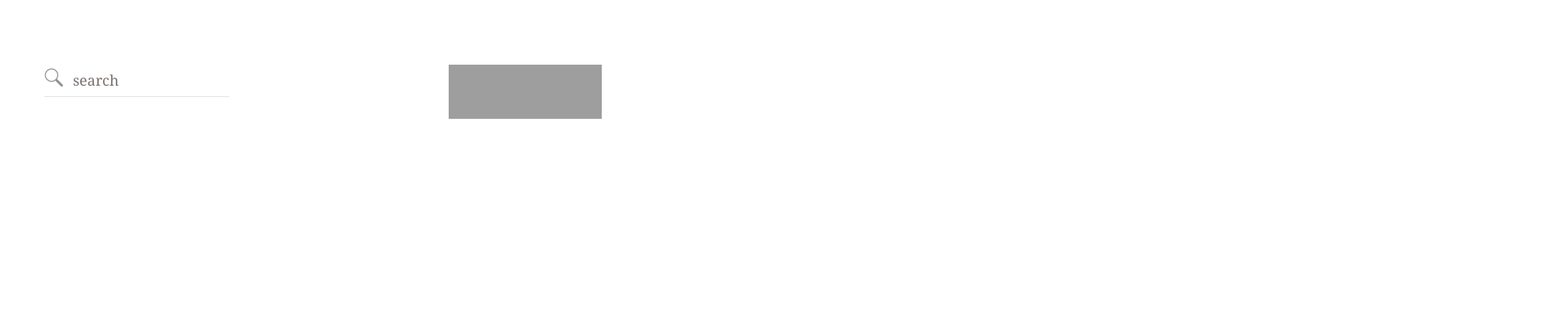
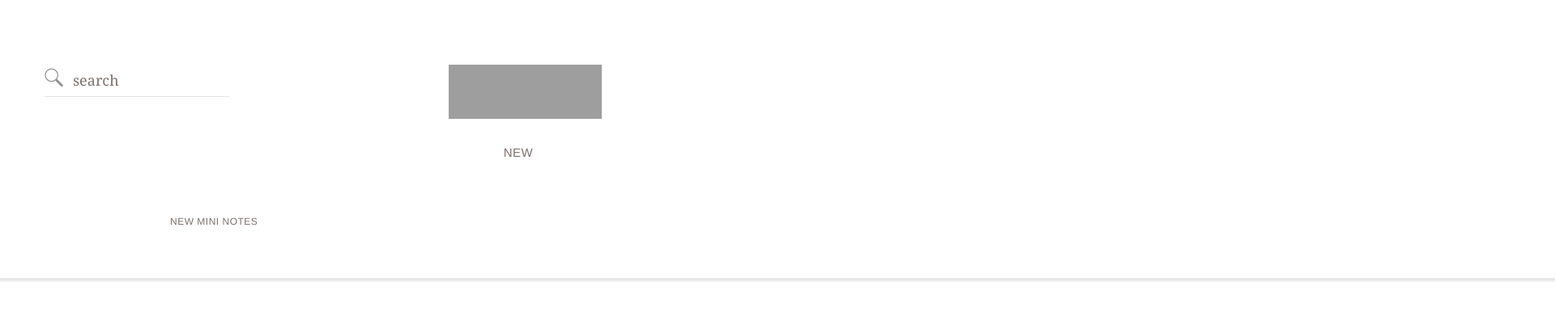
Before and after one commit to TuffyLiu/cherrypie-web, a Vue app: page /#/ in a window 1280 px wide. Shown: the top 386 px of the page at 81% size, 1920 px wide, since content can reach past the window. Built offline with nearby package versions, Linux system fonts and the light colour scheme; grey boxes are pictures that could not be loaded.

Commit message:
add menu

```diff
--- a/src/components/route-components/home.vue
+++ b/src/components/route-components/home.vue
@@ -4,6 +4,7 @@
 <template>
     <div id="home">
         <page-header></page-header>
+        <nav-sections></nav-sections>
     </div>
 </template>
 
@@ -17,7 +18,8 @@ export default {
         };
     },
     components: {
-        'page-header': pageHeader
+        'page-header': pageHeader,
+        'nav-sections': navSections
     }
 };
 </script>
--- a/src/components/view-components/nav-sections.vue
+++ b/src/components/view-components/nav-sections.vue
@@ -3,7 +3,36 @@
 -->
 <template>
     <div class="sections nav-sections">
-
+        <div class="section-items nav-sections-items">
+            <div class="section-item-content nav-sections-item-content">
+                <div class="ub-mega-menu-wrapper">
+                    <div class="none ub-mega-menu clearfix">
+                        <ul class="mega-menu level0 ui-menu ui-widget ui-widget-content ui-corner-all">
+                            <li class="mega first has-child ui-menu-item mega-hover">
+                                <a href="" class="mega first has-child ui-corner-all">
+                                    <span class="menu-title">New</span>
+                                </a>
+                                <div class="child-content cols3">
+                                    <div class="child-content-inner-wrap">
+                                        <div class="child-content-inner clearfix">
+                                            <div class="mega-col column1 first">
+                                                <ul class="mega-menu level1 mega-sub-menu ui-menu ui-widget ui-widget-content ui-corner-all">
+                                                    <li class="mega first group ui-menu-item">
+                                                        <a href="" class="mega first ui-corner-all">
+                                                            <span class="menu-title">New Mini Notes</span>
+                                                        </a>
+                                                    </li>
+                                                </ul>
+                                            </div>
+                                        </div>
+                                    </div>
+                                </div>
+                            </li>
+                        </ul>
+                    </div>
+                </div>
+            </div>
+        </div>
     </div>
 </template>
 
```
